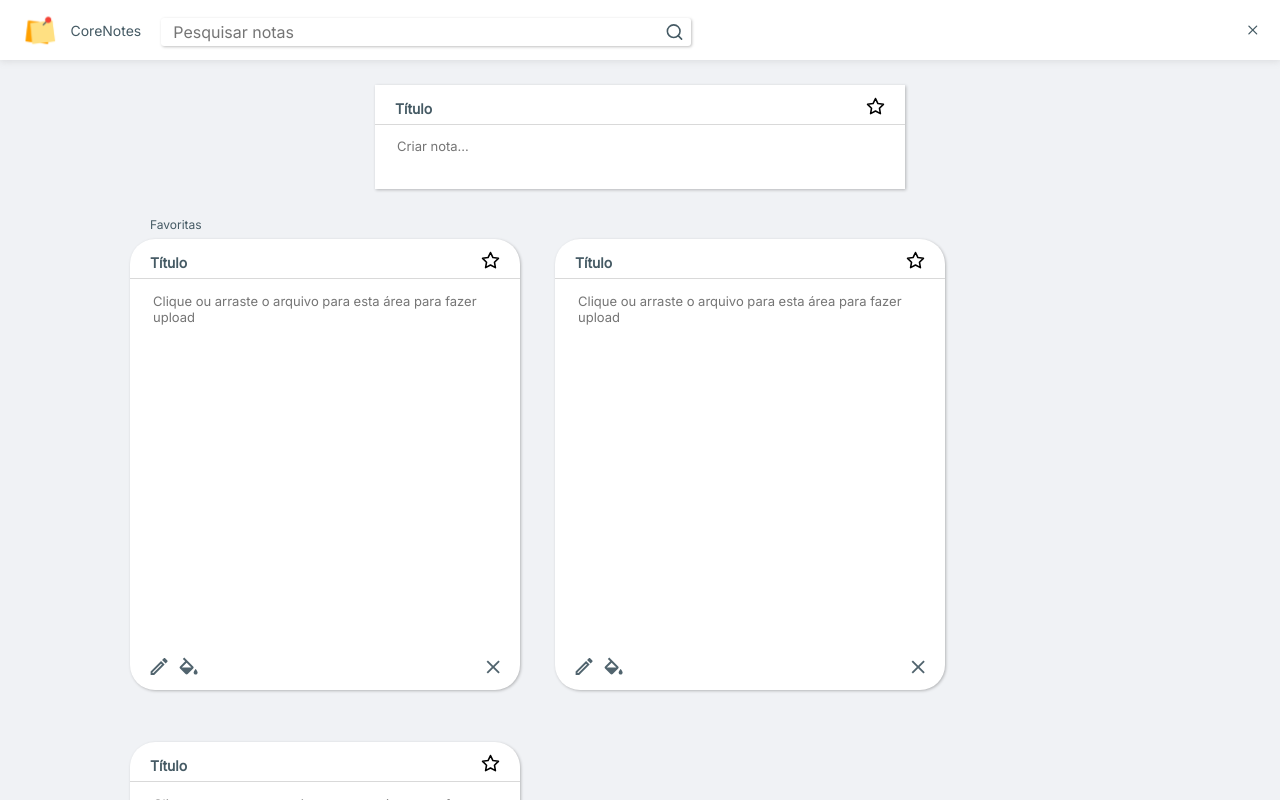
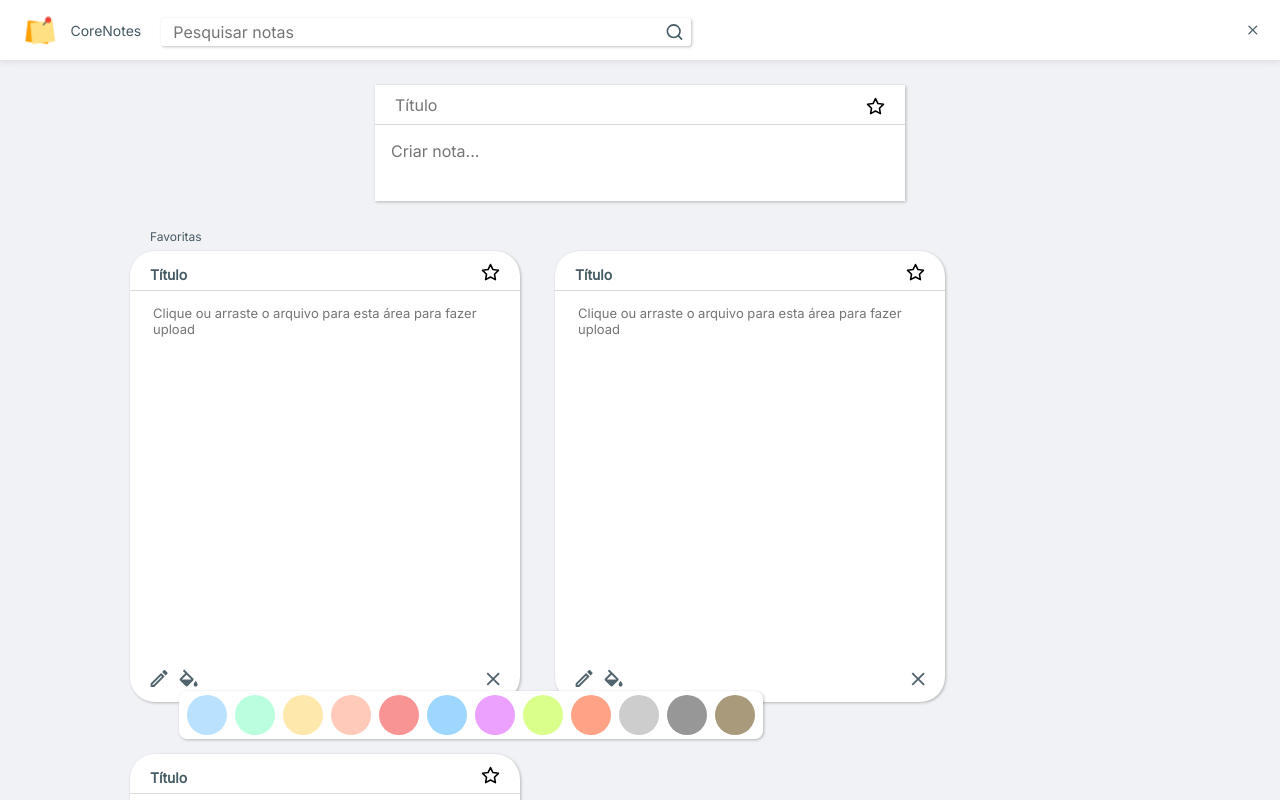
Before and after one commit to DiegoCAntunes/CoreNotes-Frontend, a React (Vite) app: page / in a window 1280 px wide. Both pictures are taken after a click on the button 188 px from the left and 668 px from the top of the page. Shown: the top 800 px of the page. Built offline with nearby package versions, Linux system fonts and the light colour scheme.

Commit message:
Color palette

```diff
--- /dev/null
+++ b/src/components/ColorPalette/index.jsx
@@ -0,0 +1,12 @@
+import { Container, Circle } from "./styles";
+import { COLORS } from "../../constants/colors";
+
+export function ColorPalette({onSelectColor}){
+    return(
+        <Container>
+            {COLORS.map(color => (
+                <Circle key={color} bgColor={color} onClick= {() => onSelectColor(color)}/>
+            ))}
+        </Container>
+    )
+}
--- /dev/null
+++ b/src/components/ColorPalette/styles.js
@@ -0,0 +1,18 @@
+import styled from "styled-components";
+
+export const Container = styled.div`
+    padding: 0.25rem 0.5rem;
+    display: flex;
+    gap: .5rem;
+    background-color: white;
+    box-shadow: 1px 1px 3px 0px rgba(0, 0, 0, 0.25);
+    border-radius: .5rem;
+`
+
+export const Circle = styled.button`
+    width: 2.5rem;
+    height: 2.5rem;
+    border-radius: 50%;
+    background-color: ${(props) => props.bgColor };
+    border: none;
+`
--- a/src/components/Note/index.jsx
+++ b/src/components/Note/index.jsx
@@ -1,10 +1,13 @@
-import { Container, Button, TextArea } from "./styles";
+import { Container, Button, TextArea, Bucket } from "./styles";
 import { FiStar, FiX } from 'react-icons/fi'
 import pencil from "../../assets/pencil.svg"
 import bucket from "../../assets/Bucket.svg"
 import IconX from "../../assets/IconX.svg"
+import { ColorPalette } from "../ColorPalette";
+import { useState } from "react";
 
 export function Note({value, ...rest}){
+    const [showColorPalette, setShowColorPalette] = useState(false)
     return(
         <Container>
             <header>
@@ -17,7 +20,12 @@ export function Note({value, ...rest}){
             <footer>
                 <div>
                     <Button> <img src={pencil} alt="" /> </Button>
-                    <Button> <img src={bucket} alt="" /> </Button>
+                    <Bucket>
+                        <Button> <img src={bucket} alt="" onClick={() => setShowColorPalette(!showColorPalette) }/> </Button>
+                        {showColorPalette &&
+                        <div className="color-palette"><ColorPalette /></div>
+                        }
+                    </Bucket>
                 </div>
                 <Button><img src={IconX} alt="" /></Button>
             </footer>
--- a/src/components/Note/styles.js
+++ b/src/components/Note/styles.js
@@ -64,3 +64,11 @@ export const TextArea = styled.textarea`
     padding: 14px 39px 0 23px;
     font-size: 13px;
 `
+
+export const Bucket = styled.div`
+    position: relative;
+
+    .color-palette{
+        position: absolute;
+    }
+`
--- a/src/components/NoteInput/index.jsx
+++ b/src/components/NoteInput/index.jsx
@@ -1,14 +1,16 @@
-import { Container, Star } from "./styles";
+import { Container, Content, Star } from "./styles";
 import { FiStar } from 'react-icons/fi'
 
 export function NoteInput(){
     return(
         <Container>
             <header>
-                <h1>Título</h1>
+                <input placeholder="Título"></input>
                 <Star><FiStar /></Star>
             </header>
-            <input placeholder= "Criar nota..." />
+            <Content>
+                <textarea placeholder= "Criar nota..."></textarea>
+            </Content>
         </Container>
     )
 }
--- a/src/components/NoteInput/styles.js
+++ b/src/components/NoteInput/styles.js
@@ -27,14 +27,13 @@ export const Container = styled.div`
         }
     }
 
-    >input{
+    textarea, input{
         width: 100%;
         background: none;
         border: none;
-        padding: 14px 22px 36px;
-        height: 64px;
-        font-size: 13px;
+        font-size: 1rem;
         word-break: break-word;
+        resize: none;
     }
 
     @media (min-width: 700px) {
@@ -42,6 +41,10 @@ export const Container = styled.div`
         max-width: ${({theme}) => theme.SIZES.INPUT_MAX_WIDTH_DESKTOP};
     }
 `
+export const Content = styled.div`
+    padding: 1rem;
+`
+
 
 export const Star = styled.button`
     border: none;
--- /dev/null
+++ b/src/constants/colors.js
@@ -0,0 +1,14 @@
+export const COLORS = [
+    "#BAE2FF",
+    "#B9FFDD",
+    "#FFE8AC",
+    "#FFCAB9",
+    "#F99494",
+    "#9DD6FF",
+    "#ECA1FF",
+    "#DAFF8B",
+    "#FFA285",
+    "#CDCDCD",
+    "#979797",
+    "#A99A7C"
+]
--- a/src/pages/Home/index.jsx
+++ b/src/pages/Home/index.jsx
@@ -3,6 +3,7 @@ import { NoteInput } from "../../components/NoteInput"
 import { Container } from "./styles"
 import { Section } from "../../components/Section"
 import { Note } from "../../components/Note"
+import { ColorPalette } from "../../components/ColorPalette"
 
 export function Home(){
     return(
--- a/src/styles/global.js
+++ b/src/styles/global.js
@@ -5,6 +5,7 @@ export default createGlobalStyle`
         margin:0;
         padding: 0;
         box-sizing: border-box;
+        font-size: 16px;
     }
 
     body{
```
